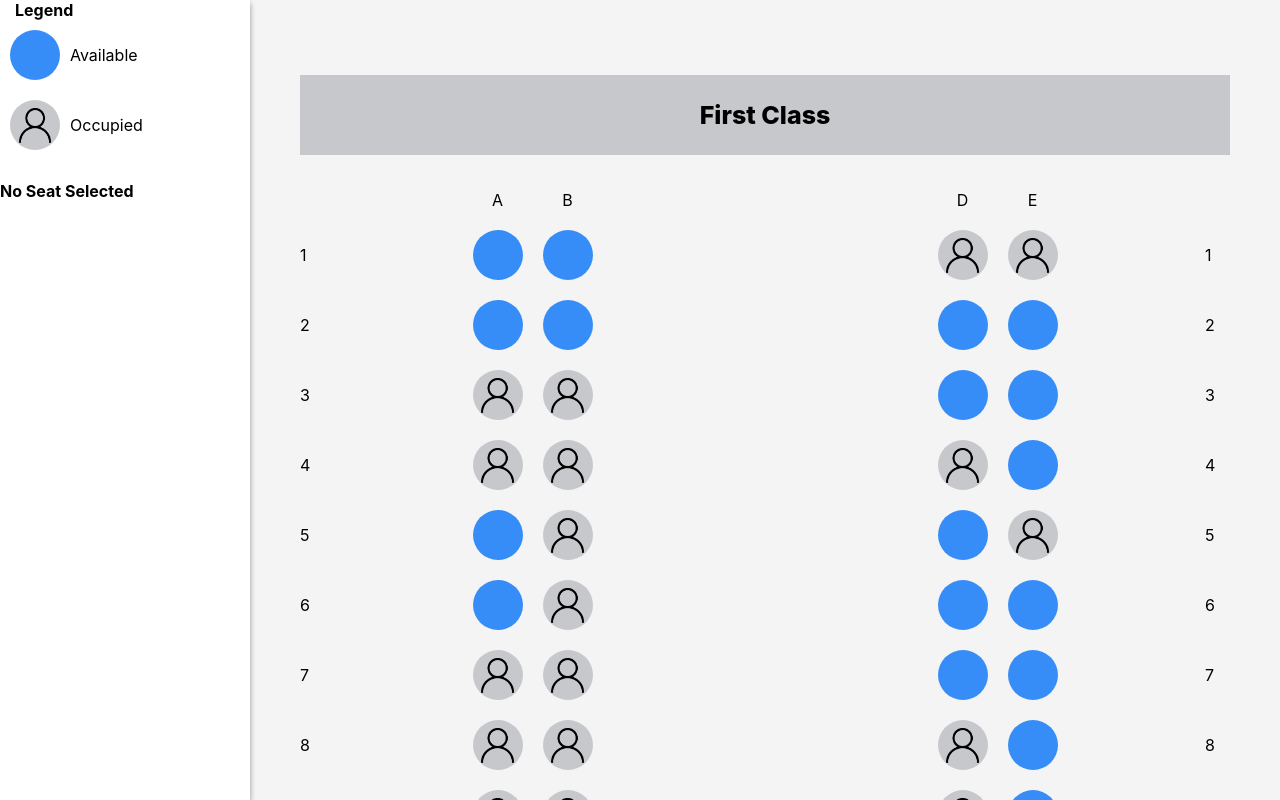
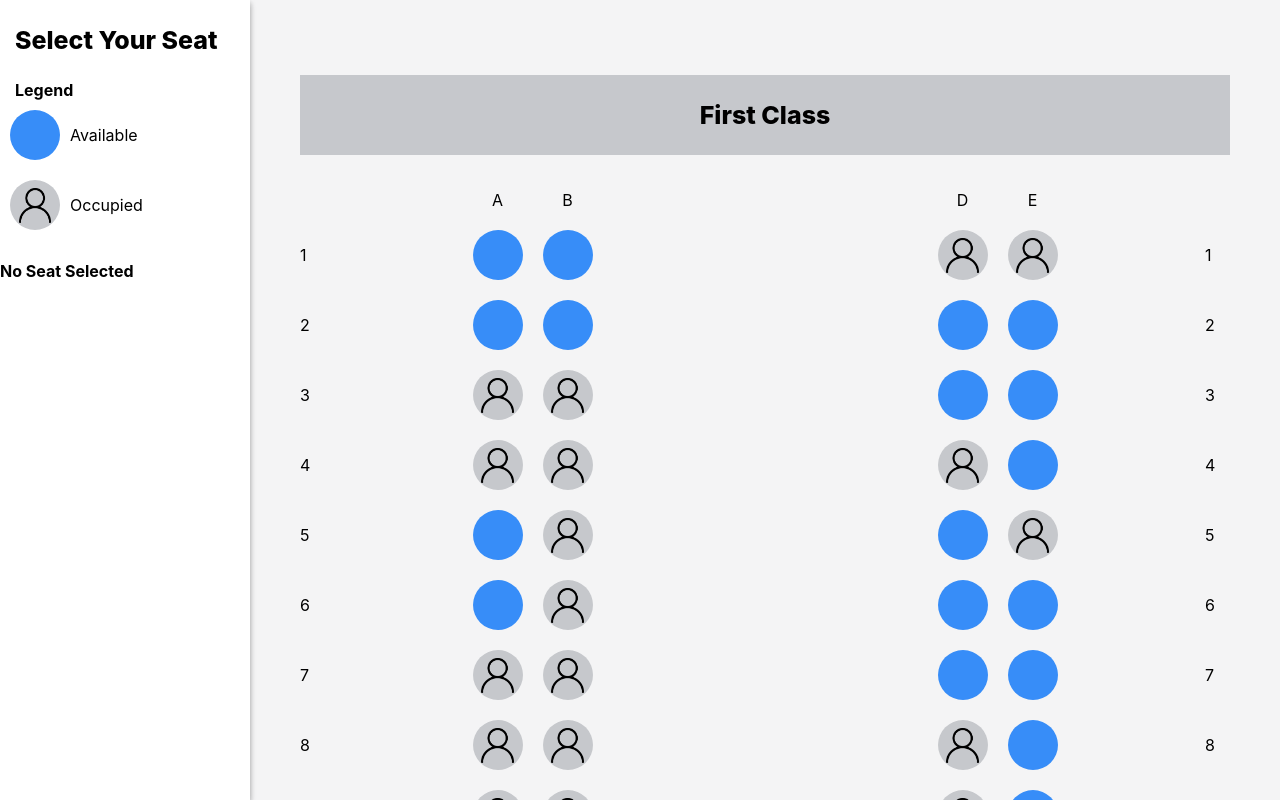
Before and after one commit to nbond211/lola_seats, a React (Create React App) app: page / in a window 1280 px wide. Built offline with nearby package versions, Linux system fonts and the light colour scheme.

Commit message:
creates and styles title in SideBar component

```diff
--- a/src/components/SideBar/SideBar.css
+++ b/src/components/SideBar/SideBar.css
@@ -7,3 +7,9 @@
     max-width: 500px;
     z-index: 2;
 }
+
+.sideBarTitle {
+    font-size: 25px;
+    font-weight: 800;
+    margin-left: 15px;
+}
--- a/src/components/SideBar/index.js
+++ b/src/components/SideBar/index.js
@@ -29,6 +29,7 @@ class SideBar extends Component {
 
     return (
       <div id="SideBar">
+        <h3 className="sideBarTitle">Select Your Seat</h3>
         <Legend/>
         {selectedSeatSection}
       </div>
```
